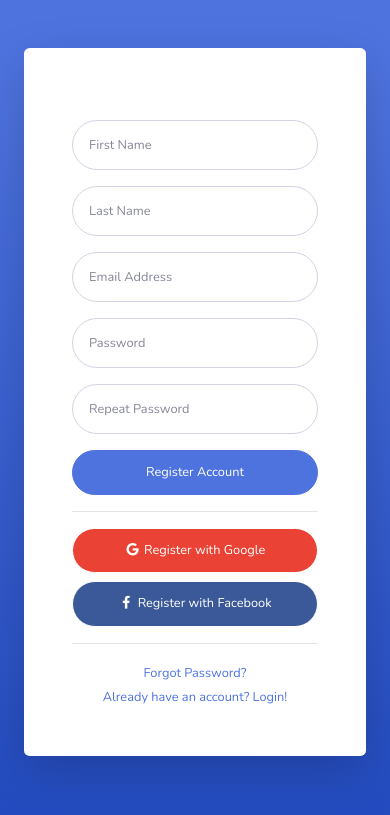
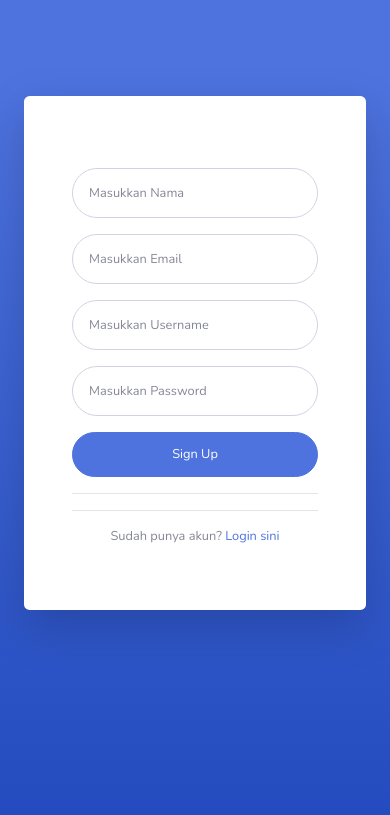
Before and after one commit to wahyu-adi-n/e-courses, a CodeIgniter 4 app: template app/Views/register.php in a window 390 px wide. Shown: the top 815 px of the page. Run offline with PHP 8.4 and a stand-in for CodeIgniter, Linux system fonts and the light colour scheme; the template is opened without the code that fills it, so the values that code supplies are empty; some libraries are stand-ins or nearby versions.

Commit message:
solve login and register function

```diff
--- a/app/Config/App.php
+++ b/app/Config/App.php
@@ -71,7 +71,7 @@
      * strings (like currency markers, numbers, etc), that your program
      * should run under for this request.
      */
-    public string $defaultLocale = 'en';
+    public string $defaultLocale = 'id';
 
     /**
      * --------------------------------------------------------------------------
@@ -98,7 +98,7 @@
      *
      * @var string[]
      */
-    public array $supportedLocales = ['en'];
+    public array $supportedLocales = ['id'];
 
     /**
      * --------------------------------------------------------------------------
@@ -110,7 +110,7 @@
      *
      * @see https://www.php.net/manual/en/timezones.php for list of timezones supported by PHP.
      */
-    public string $appTimezone = 'UTC';
+    public string $appTimezone = 'Asia/Jakarta';
 
     /**
      * --------------------------------------------------------------------------
--- a/app/Config/Routes.php
+++ b/app/Config/Routes.php
@@ -33,6 +33,7 @@
 $routes->get('/login', 'User::login');
 $routes->post('/login', 'User::loginProcess');
 $routes->get('/register', 'User::register');
+$routes->post('/register', 'User::registerProcess');
 
 /*
  * --------------------------------------------------------------------
--- a/app/Views/login.php
+++ b/app/Views/login.php
@@ -40,17 +40,15 @@
                                     </div>
                                     <form class="user" action="/login" method="post">
                                         <div class="form-group">
-                                            <input type="email" class="form-control form-control-user" name="email" id="email" placeholder="Masukkan Email">
+                                            <input type="email" class="form-control form-control-user" name="email" id="email" placeholder="Masukkan Email" required>
                                         </div>
                                         <div class="form-group">
-                                            <input type="password" class="form-control form-control-user" id="pwd" name="pwd" placeholder="Masukkan Password">
+                                            <input type="password" class="form-control form-control-user" id="password" name="password" placeholder="Masukkan Password" required>
                                         </div>
 
                                         <div class="form-group">
                                             <input type="submit" class="btn btn-primary btn-user btn-block" value="Sign In">
                                         </div>
-
-
 
                                     </form>
                                     <hr>
--- a/app/Views/register.php
+++ b/app/Views/register.php
@@ -23,61 +23,51 @@
 <body class="bg-gradient-primary">
 
     <div class="container">
+        <div class="row mt-5">
+            <div class="col-lg-4"></div>
+            <div class="col-lg-4">
+                <div class="card o-hidden border-0 shadow-lg my-5">
+                    <div class="card-body p-0">
 
-        <div class="card o-hidden border-0 shadow-lg my-5">
-            <div class="card-body p-0">
-                <!-- Nested Row within Card Body -->
-                <div class="row">
-                    <div class="col-lg-5 d-none d-lg-block bg-register-image"></div>
-                    <div class="col-lg-7">
+
                         <div class="p-5">
                             <div class="text-center">
                                 <h1 class="h4 text-gray-900 mb-4"><?= $header; ?></h1>
                             </div>
-                            <form class="user">
-                                <div class="form-group row">
-                                    <div class="col-sm-6 mb-3 mb-sm-0">
-                                        <input type="text" class="form-control form-control-user" id="exampleFirstName" placeholder="First Name">
+                            <form class="user" action="/register" method="post">
+                                <div class="form-group">
+                                    <div class="mb-3">
+                                        <input type="text" class="form-control form-control-user" name="nama" id="nama" placeholder="Masukkan Nama" required>
                                     </div>
-                                    <div class="col-sm-6">
-                                        <input type="text" class="form-control form-control-user" id="exampleLastName" placeholder="Last Name">
+                                    <div class="mb-3">
+                                        <input type="email" class="form-control form-control-user" name="email" id="email" placeholder="Masukkan Email" required>
+                                    </div>
+                                    <div class="mb-3">
+                                        <input type="text" class="form-control form-control-user" name="username" id="username" placeholder="Masukkan Username" required>
+                                    </div>
+                                    <div class="mb-3">
+                                        <input type="password" class="form-control form-control-user" name="password" id="password" placeholder="Masukkan Password" required>
                                     </div>
                                 </div>
+
                                 <div class="form-group">
-                                    <input type="email" class="form-control form-control-user" id="exampleInputEmail" placeholder="Email Address">
+                                    <input type="submit" class="btn btn-primary btn-user btn-block" value="Sign Up">
                                 </div>
-                                <div class="form-group row">
-                                    <div class="col-sm-6 mb-3 mb-sm-0">
-                                        <input type="password" class="form-control form-control-user" id="exampleInputPassword" placeholder="Password">
-                                    </div>
-                                    <div class="col-sm-6">
-                                        <input type="password" class="form-control form-control-user" id="exampleRepeatPassword" placeholder="Repeat Password">
-                                    </div>
-                                </div>
-                                <a href="login.html" class="btn btn-primary btn-user btn-block">
-                                    Register Account
-                                </a>
                                 <hr>
-                                <a href="index.html" class="btn btn-google btn-user btn-block">
-                                    <i class="fab fa-google fa-fw"></i> Register with Google
-                                </a>
-                                <a href="index.html" class="btn btn-facebook btn-user btn-block">
-                                    <i class="fab fa-facebook-f fa-fw"></i> Register with Facebook
-                                </a>
+
                             </form>
                             <hr>
+
                             <div class="text-center">
-                                <a class="small" href="forgot-password.html">Forgot Password?</a>
-                            </div>
-                            <div class="text-center">
-                                <a class="small" href="login.html">Already have an account? Login!</a>
+                                <p class="small">Sudah punya akun? <a href="/login">Login sini</a></p>
                             </div>
                         </div>
+
                     </div>
                 </div>
             </div>
+            <div class="col-lg-4"></div>
         </div>
-
     </div>
 
     <!-- Bootstrap core JavaScript-->
```
Also changed, not shown: app/Config/Database.php (+6 -6 lines), app/Controllers/User.php (+32 -6 lines), app/Models/UserModel.php (added, +57 -0 lines).
